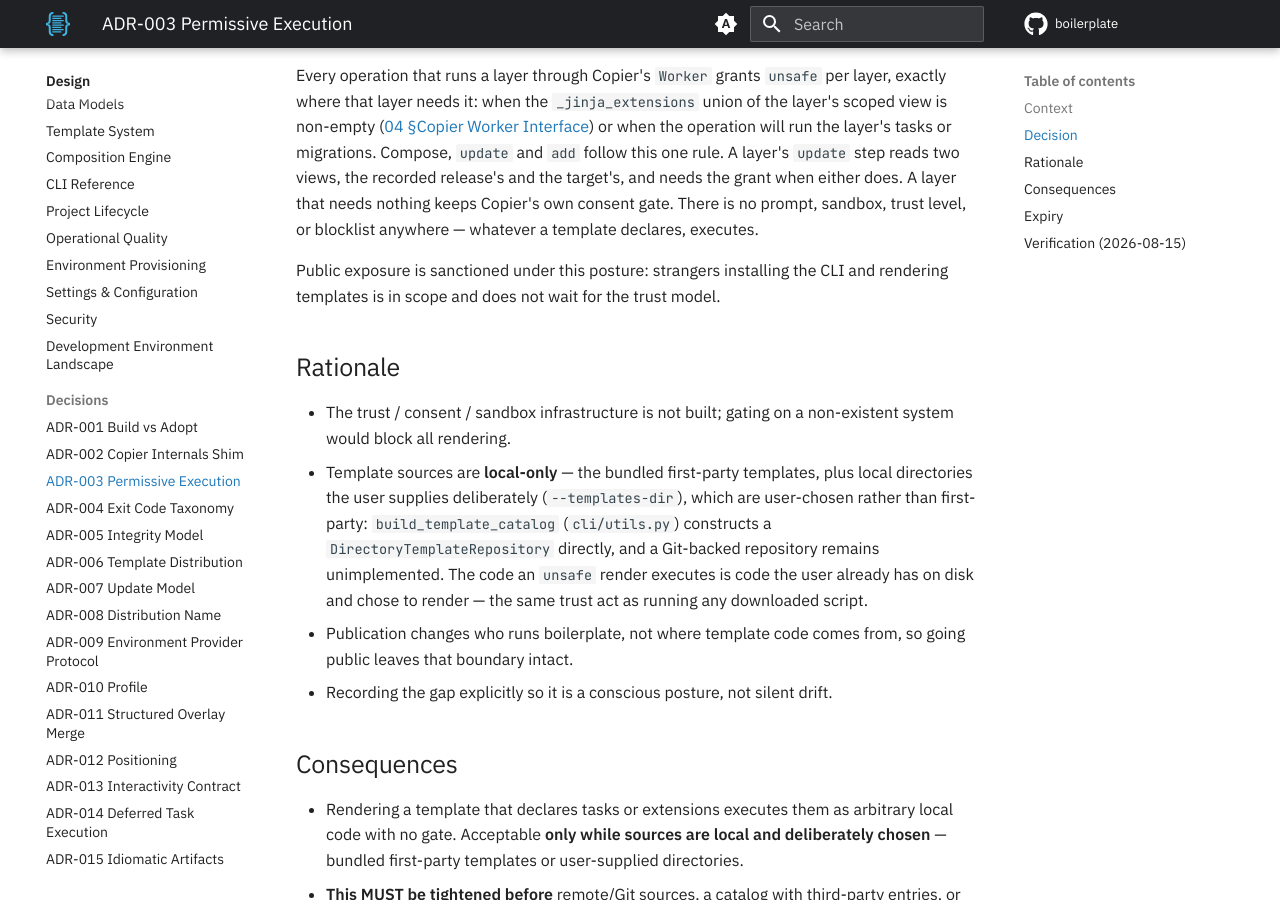
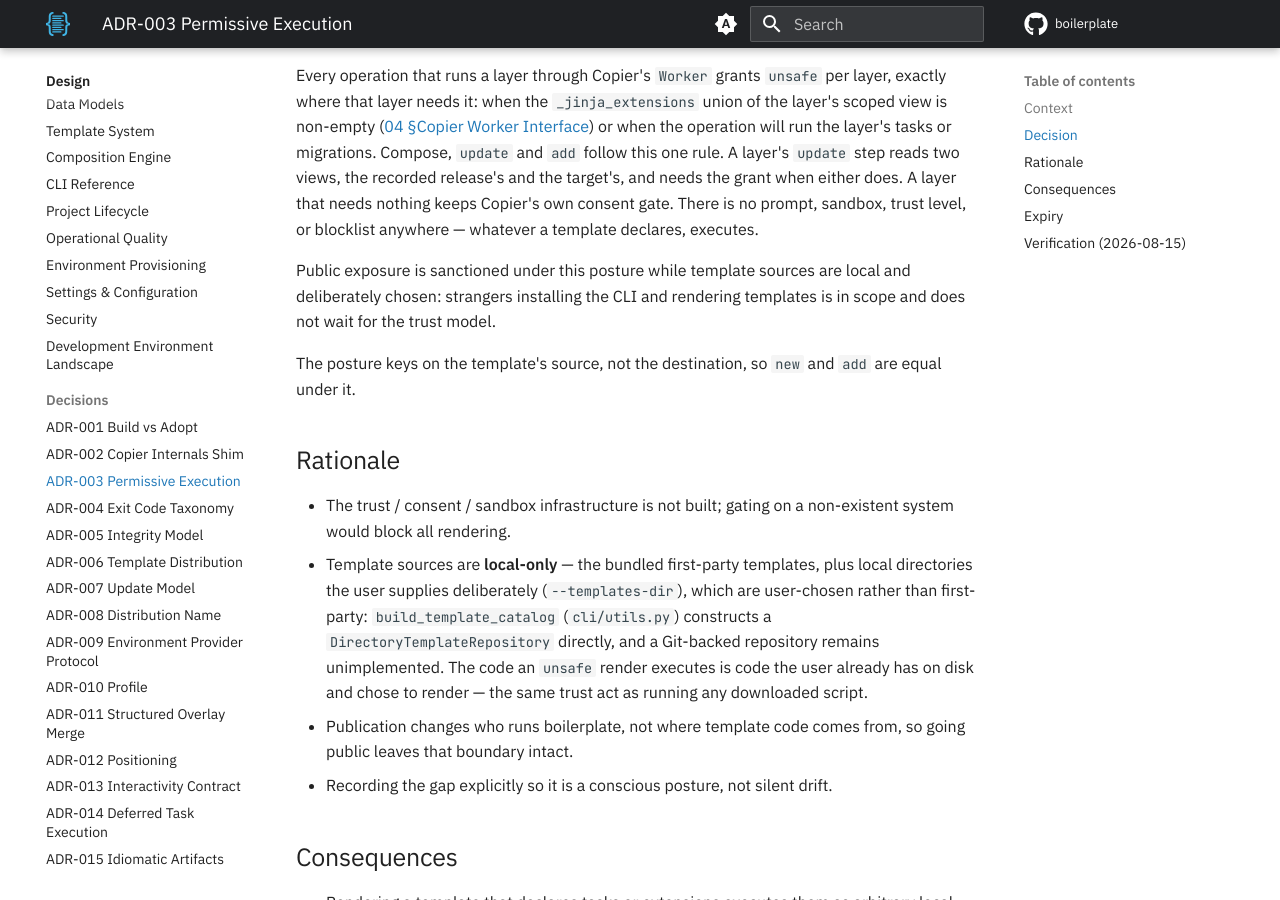
Before and after one commit to TheRealBillSiegler/boilerplate, an MkDocs documentation site: the page built from docs/design/adr-003-permissive-execution.md, in a window 1280 px wide and 900 px high, scrolled down 792 px. Built offline with MkDocs 1.6.1 and Material for MkDocs 9.7.7, drawn with Linux system fonts in a browser that asks for light colours; comment, search, counter and statistics services are not loaded; the version menu is left out.

Commit message:
docs(design): condition ADR-003's public exposure on local sources
Co-Authored-By: Claude Sonnet 5.5 <noreply@anthropic.com>

```diff
--- a/docs/design/adr-003-permissive-execution.md
+++ b/docs/design/adr-003-permissive-execution.md
@@ -10,7 +10,9 @@ The security design ([10-security](10-security.md), [03-template-system](03-temp
 
 Every operation that runs a layer through Copier's `Worker` grants `unsafe` per layer, exactly where that layer needs it: when the `_jinja_extensions` union of the layer's scoped view is non-empty ([04 §Copier Worker Interface](04-composition-engine.md#copier-worker-interface)) or when the operation will run the layer's tasks or migrations. Compose, `update` and `add` follow this one rule. A layer's `update` step reads two views, the recorded release's and the target's, and needs the grant when either does. A layer that needs nothing keeps Copier's own consent gate. There is no prompt, sandbox, trust level, or blocklist anywhere — whatever a template declares, executes.
 
-Public exposure is sanctioned under this posture: strangers installing the CLI and rendering templates is in scope and does not wait for the trust model.
+Public exposure is sanctioned under this posture while template sources are local and deliberately chosen: strangers installing the CLI and rendering templates is in scope and does not wait for the trust model.
+
+The posture keys on the template's source, not the destination, so `new` and `add` are equal under it.
 
 ## Rationale
 
```
